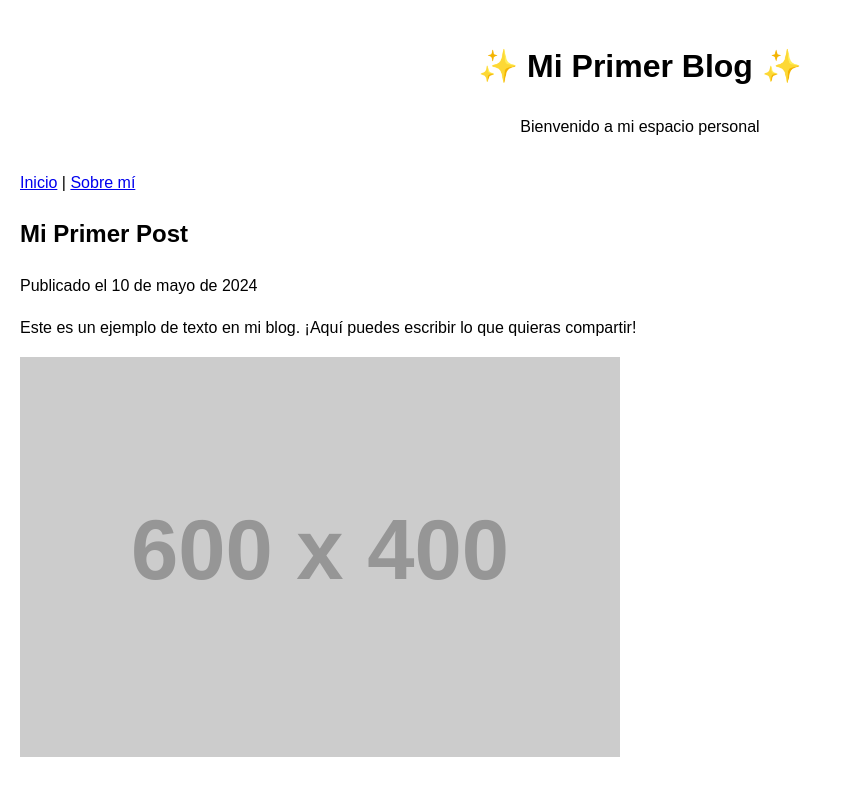
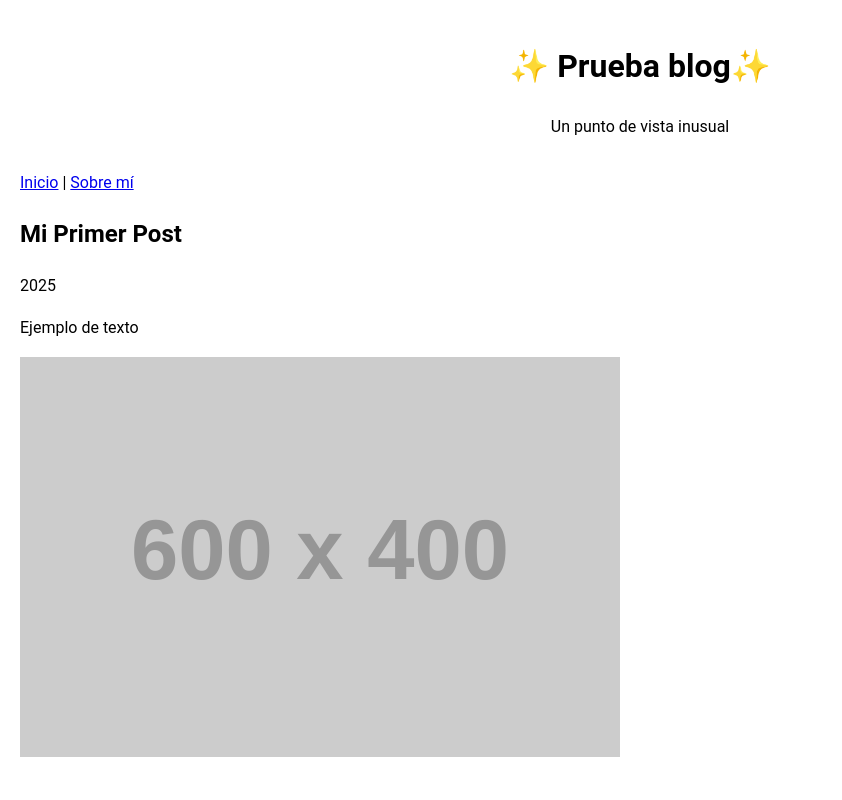
Before and after one commit to julioangel2/julio.github.io, a plain HTML site: page index.html in a window 1280 px wide. Shown: the top 800 px of the page, without its empty margins (0-842 px from the left). Drawn offline with Linux system fonts and the light colour scheme; placeholder pictures from the web are drawn by us.

Commit message:
Update index.html

```diff
--- a/index.html
+++ b/index.html
@@ -3,9 +3,9 @@
 <head>
     <meta charset="UTF-8">
     <meta name="viewport" content="width=device-width, initial-scale=1.0">
-    <title>Mi Blog</title>
+    <title>Unusual Analysis</title>
     <style>
-        body { font-family: Arial, sans-serif; line-height: 1.6; margin: 0; padding: 20px; }
+        body { font-family: Roboto, sans-serif; line-height: 1.6; margin: 0; padding: 20px; }
         .post { margin-bottom: 40px; }
         img { max-width: 100%; height: auto; }
         video { max-width: 100%; }
@@ -14,8 +14,8 @@
 </head>
 <body>
     <div class="header">
-        <h1>✨ Mi Primer Blog ✨</h1>
-        <p>Bienvenido a mi espacio personal</p>
+        <h1>✨ Prueba blog✨</h1>
+        <p>Un punto de vista inusual</p>
     </div>
 
     <nav>
@@ -25,8 +25,8 @@
 
     <div class="post">
         <h2>Mi Primer Post</h2>
-        <p>Publicado el 10 de mayo de 2024</p>
-        <p>Este es un ejemplo de texto en mi blog. ¡Aquí puedes escribir lo que quieras compartir!</p>
+        <p>2025</p>
+        <p>Ejemplo de texto</p>
         <img src="https://via.placeholder.com/600x400" alt="Imagen de ejemplo">
     </div>
 
@@ -34,7 +34,7 @@
         <h2>Mi Video Favorito</h2>
         <p>Publicado el 11 de mayo de 2024</p>
         <video controls>
-            <source src="https://www.w3schools.com/html/mov_bbb.mp4" type="video/mp4">
+            <source src="https://www.youtube.com/watch?v=1F3OGIFnW1k&pp=ygUUbWEgbWVpbGxldXJlIGVubmVtaWU%3D" type="video/mp4">
             Tu navegador no soporta videos.
         </video>
         <p>Descripción del video...</p>
```
